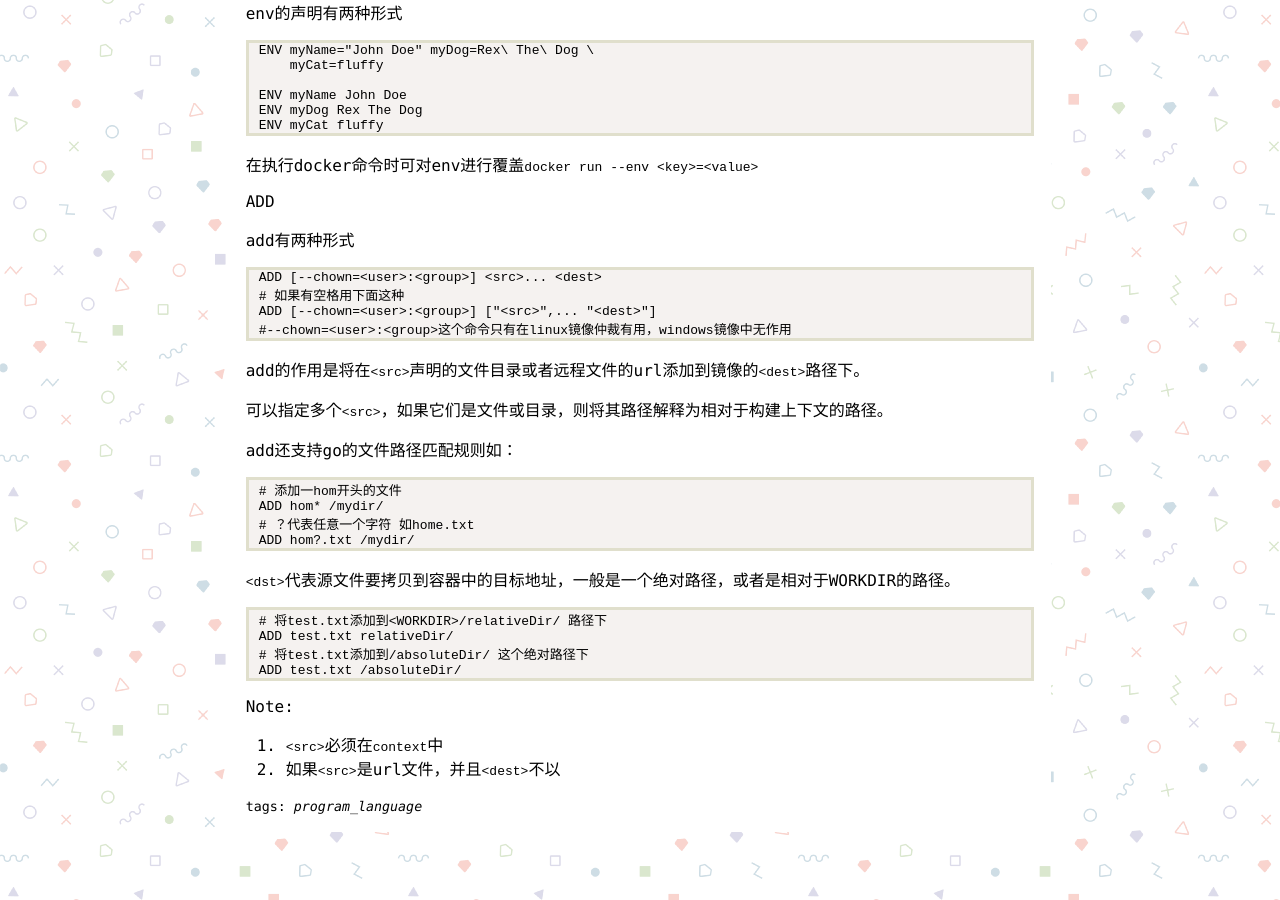
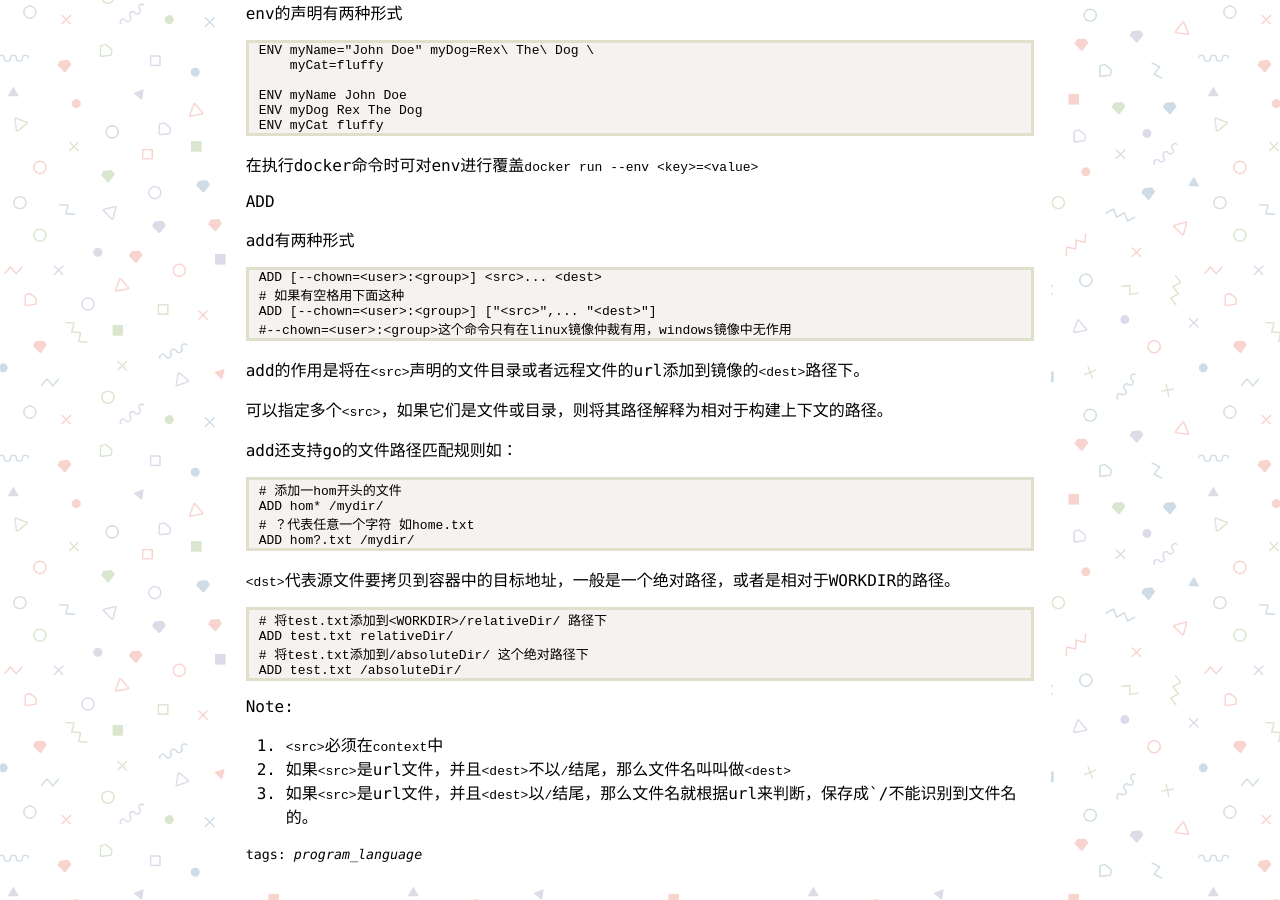
Before and after one commit to MannixSuo/docs, a Jekyll site: the page built from _posts/2020-5-9-docker-file.md, in a window 1280 px wide and 900 px high, scrolled down 4234 px. Built offline with Jekyll 4.4.1, drawn with Linux system fonts in a browser that asks for light colours.

Commit message:
Update 2020-5-9-docker-file.md

```diff
--- a/_posts/2020-5-9-docker-file.md
+++ b/_posts/2020-5-9-docker-file.md
@@ -312,4 +312,5 @@ ADD test.txt /absoluteDir/
 Note:
 
 1. `<src>`必须在`context`中
-2. 如果`<src>`是url文件，并且`<dest>`不以
+2. 如果`<src>`是url文件，并且`<dest>`不以`/`结尾，那么文件名叫叫做`<dest>`
+3. 如果`<src>`是url文件，并且`<dest>`以`/`结尾，那么文件名就根据url来判断，保存成`<dest>/不能识别到文件名的。
```
